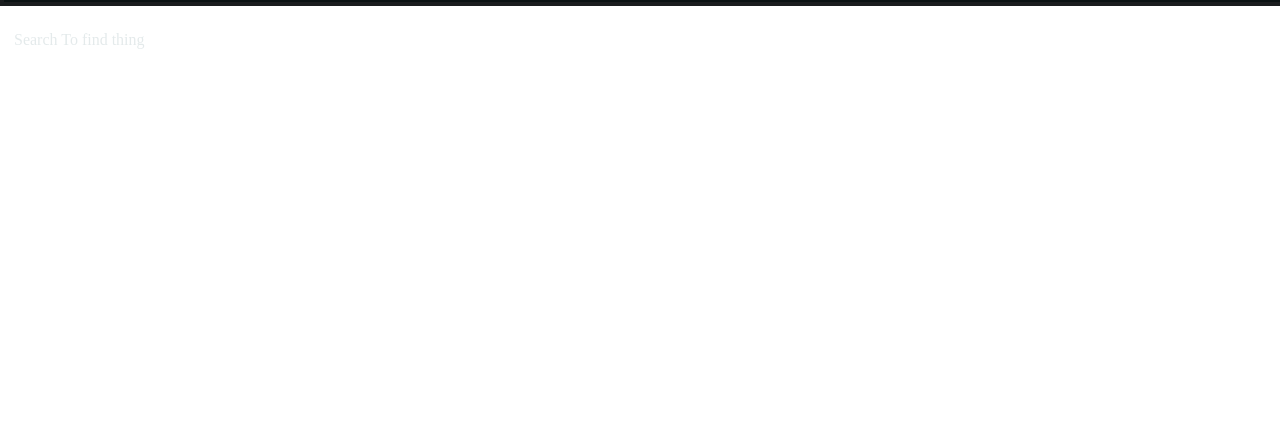
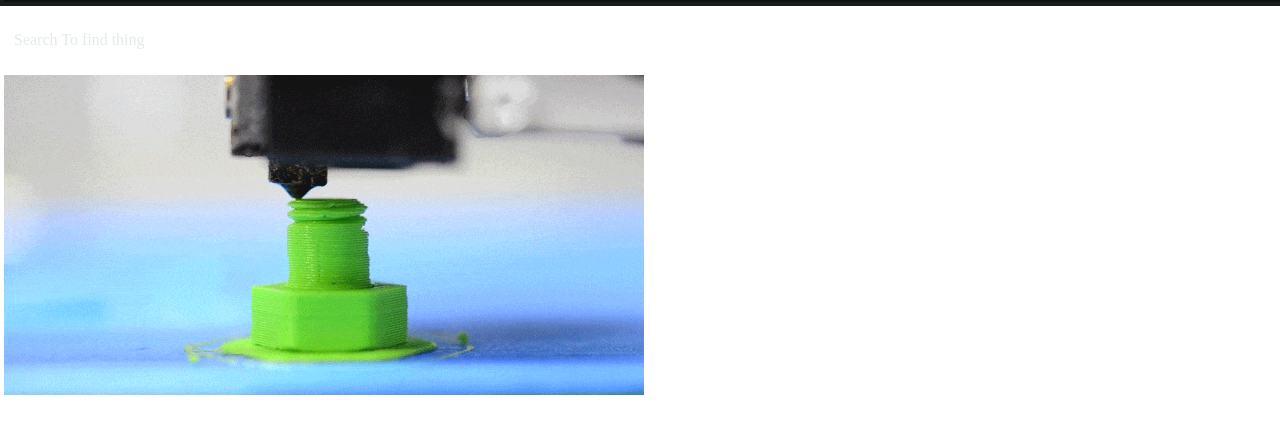
Before and after one commit to MicahMaphet/DigitalMeleeWare, a plain HTML site: page HomePage/index.html in a window 1280 px wide. Shown: the part 62-496 px from the top of the page. Drawn offline with Linux system fonts and the light colour scheme.

Commit message:
added gif

```diff
--- a/HomePage/index.html
+++ b/HomePage/index.html
@@ -14,6 +14,7 @@
         <a href="../About/index.html" id="About">ABOUT</a></input>
 
     <p id="searchin">Search To find thing</p>
+    <img src="../images\3d_printing.gif" id="3dPrintingGIF" width="50%"></img>
     <script type="text/javascript" src="../NavBar/script.js" defer></script>
 </body>
 </html>
```
Also changed, not shown: images/3d_printing.gif (added).
